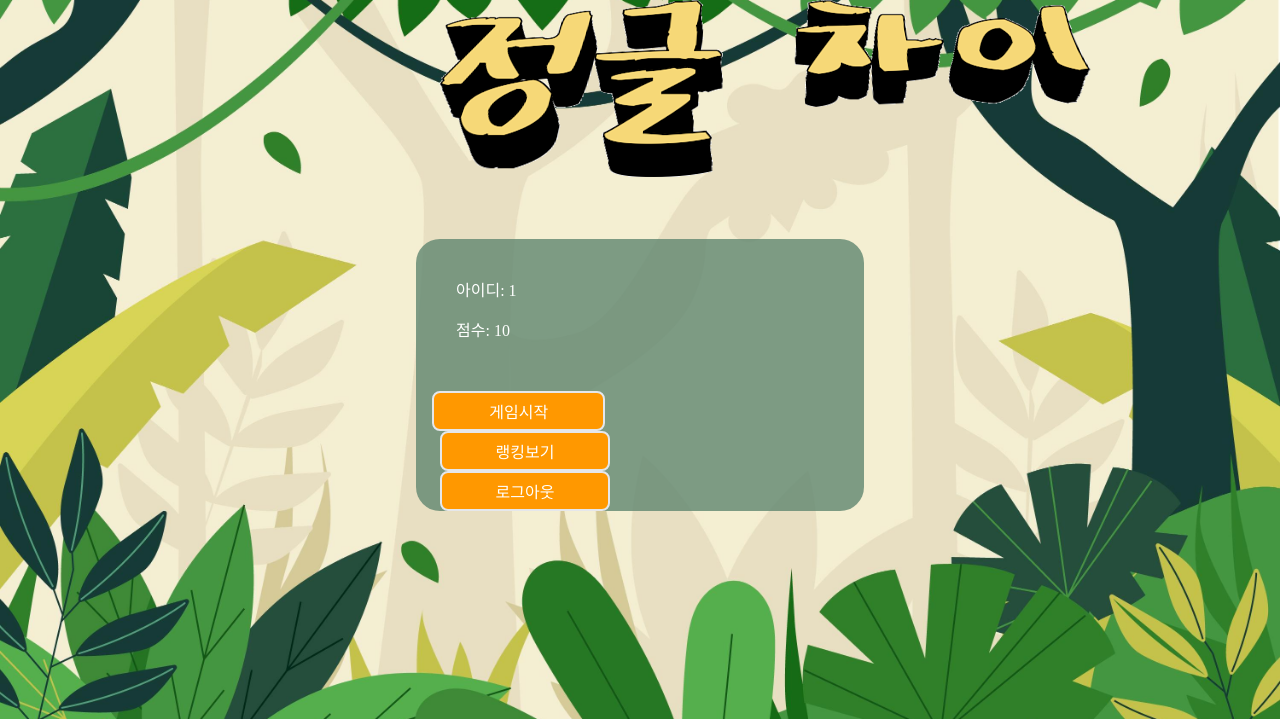
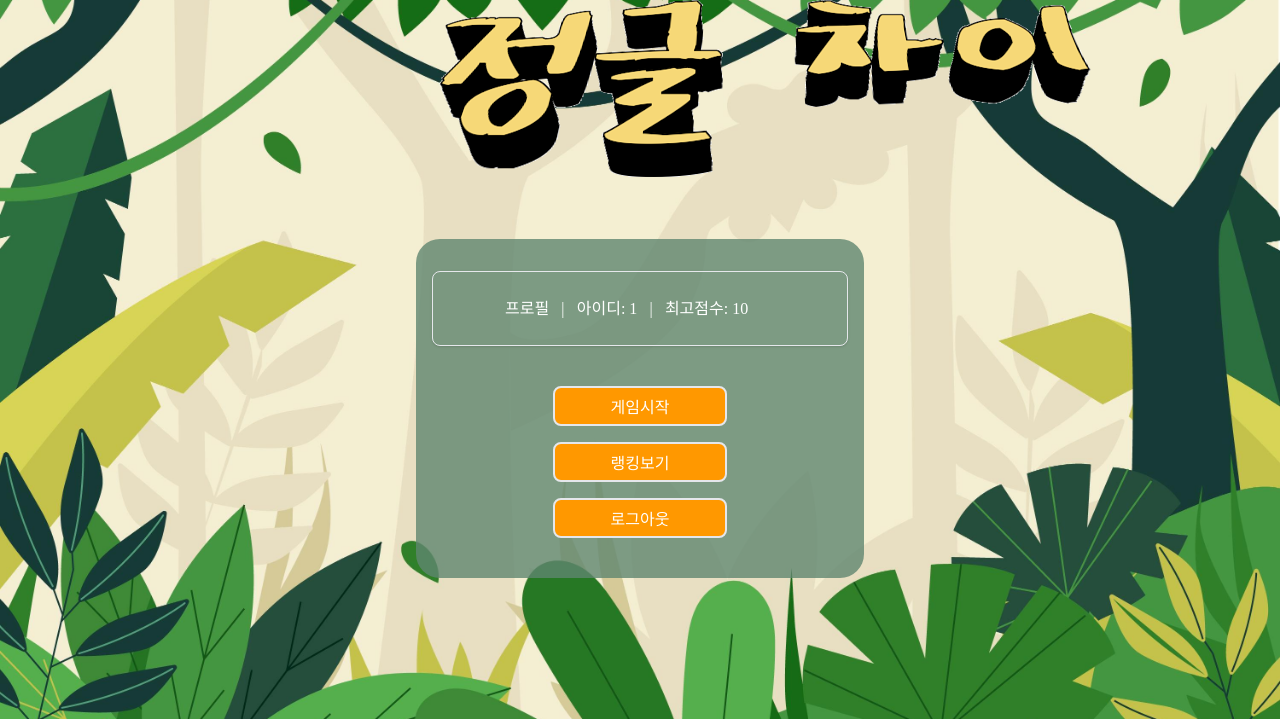
Before and after one commit to JeongJongMun/JungleGap, a Flask app: template templates/main.html in a window 1280 px wide. Shown: the part 81-800 px from the top of the page. Run offline with Flask 3, Linux system fonts and the light colour scheme; the template is opened without the code that fills it: most values are stand-ins (such as "Sample title", 1, 10 or a date in 2020); some libraries are stand-ins or nearby versions; some web fonts are replaced.

Commit message:
chore Main페이지 디자인 수정

```diff
--- a/templates/main.html
+++ b/templates/main.html
@@ -25,26 +25,30 @@
   <div class="h-60"></div>
   <div
     class="min-w-screen flex-col max-w-md min-h-200 mx-auto bg-customJgColor3 opacity-100 px-4 bg-no-repeat bg-cover bg-center rounded-3xl">
-    <div class="p-6 pt-10 flex flex-col w-full space-y-4">
-      <div class="flex flex-col w-full space-y-10">
-        <label class="font-jgF1 text-md text-white"> 아이디: {{userid}}</label>
+    <div class="h-8"></div>
+    <div class="ax-w-sm p-6 bg-gray border border-gray-200 rounded-lg shadow dark:bg-gray-800 dark:border-gray-700">
+      <label class="font-jgF1 ml-12 text-md text-white"> 프로필</label>
+      <label class="font-jgF1 text-md text-white ml-2">|</label>
+      <label class="font-jgF1 ml-2 relative text-md text-white"> 아이디: {{userid}}</label>
+      <label class="font-jgF1 text-md text-white ml-2">|</label>
+      <label class="font-jgF1 ml-2 relative text-md text-white"> 최고점수: {{score}}</label>
     </div>
-      <div class="flex flex-col w-full space-y-1">
-        <label class="font-jgF1 text-md text-white"> 점수: {{score}}</label>
-      </div>
-    </div>
-    <div class="pt-6 flex-col space-x-2 align-items">
-      <div class="flex justify-items-center space-y-4">
+    <div class="h-10"></div>
+    <div class="flex flex-col items-center justify-center">
       <a onclick="redirectToIngame()"
-          class="hover:bg-sky-700 font-jgF1 cursor-pointer h-10 w-5/12 border-2 bg-customJgColor2 rounded-lg text-white text-center items-center py-2">
-          게임시작</a>
-      </div>
-
-      <div class="flex justify-items-center  space-y-4">
-
+        class="hover:brightness-75 active:brightness-50 cursor-pointer font-jgF1 h-10 w-5/12 border-2 bg-customJgColor2 rounded-lg text-white text-center py-2">
+        게임시작
+      </a>
+      <div class="h-4"></div>
       <a id="ranking"
-          class="hover:bg-sky-700 font-jgF1 cursor-pointer h-10 w-5/12 border-2 bg-customJgColor2 rounded-lg text-white text-center items-center py-2">
-          랭킹보기</a>
+        class="hover:brightness-75 active:brightness-50 cursor-pointer font-jgF1 h-10 w-5/12 border-2 bg-customJgColor2 rounded-lg text-white text-center py-2">
+        랭킹보기
+      </a>
+      <div class="h-4"></div>
+      <a onclick="logout()"
+        class="hover:brightness-75 active:brightness-50 cursor-pointer font-jgF1 h-10 w-5/12 border-2 bg-customJgColor2 rounded-lg text-white text-center py-2">
+        로그아웃
+      </a>
 
       <!-- 형이 작업 -->
       <div id="modalBackground" class="fixed top-0 left-0 w-full h-full bg-black bg-opacity-70 opacity-0 -z-10">
@@ -64,15 +68,9 @@
         </div>
       </div>
       <!-- 형이 작업 -->
-
     </div>
-      <div class="flex justify-items-center space-y-4">
-        <button onclick="logout()"
-          class="hover:bg-sky-700 font-jgF1 cursor-pointer h-10 w-5/12 border-2 bg-customJgColor2 rounded-lg text-white text-center items-center py-2">
-          로그아웃</button>
+    <div class="h-10">
   </div>
-    </div>
-    <div class="mb-1000">
   </div>
   </div>
   </div>
```
Lines whose indentation alone changed are shown as unchanged.
